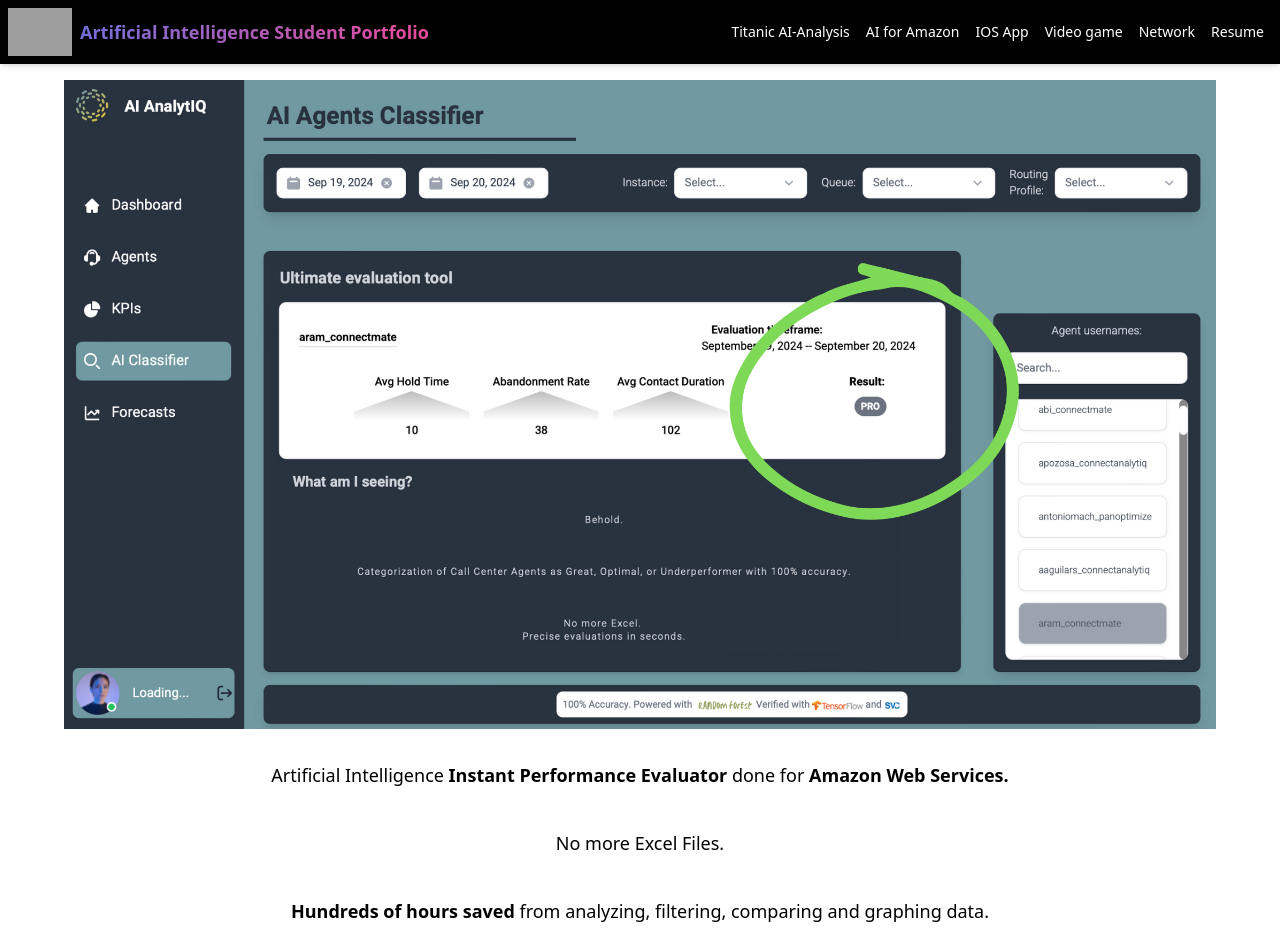
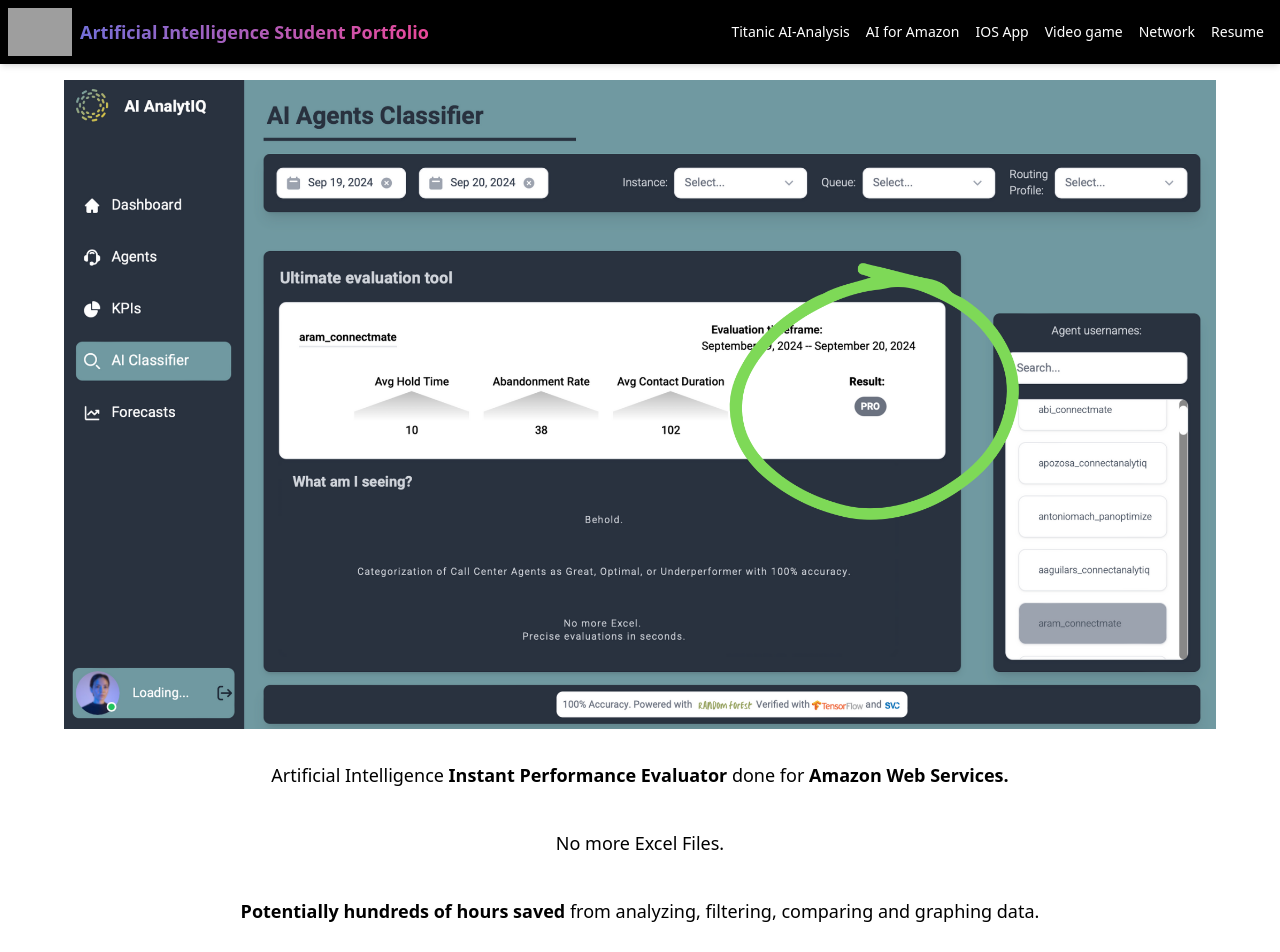
Before and after one commit to eleazarmeza/myPortfolio, a React (Create React App) app in the folder myportfolio/: page /amazon in a window 1280 px wide. Shown: the top 952 px of the page. Built offline with nearby package versions, Linux system fonts and the light colour scheme; grey boxes are pictures that could not be loaded.

Commit message:
Update Amazon.tsx

```diff
--- a/myportfolio/src/pages/Amazon/Amazon.tsx
+++ b/myportfolio/src/pages/Amazon/Amazon.tsx
@@ -28,7 +28,7 @@
                 No more Excel Files.</p>
                 <br></br>
                 <p className="text-lg mb-4">
-                <strong>Hundreds of hours saved</strong> from analyzing, filtering, comparing and graphing data.</p>
+                <strong>Potentially hundreds of hours saved</strong> from analyzing, filtering, comparing and graphing data.</p>
                 <br></br>
 
                 <img src={avrg} alt="Presentation" className="max-w-6xl w-full mb-8" />
```
